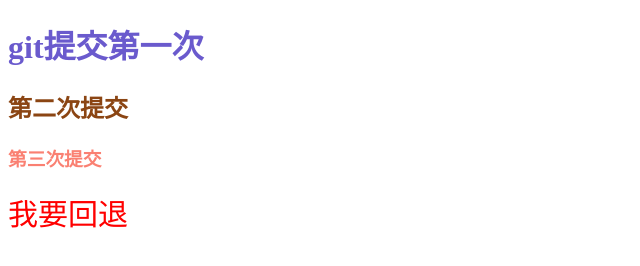
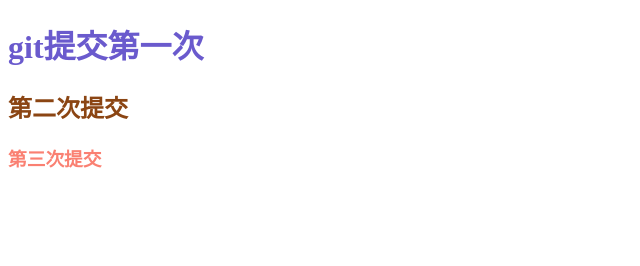
Before and after one commit to Lxiankun/gittest, a plain HTML site: page index.html in a window 1280 px wide. Shown: the whole page, without its empty margins (0-640 px from the left). Drawn offline with Linux system fonts and the light colour scheme.

```diff
--- a/index.html
+++ b/index.html
@@ -13,7 +13,6 @@
     <h1>git提交第一次</h1>
     <h2>第二次提交</h2>
     <h3>第三次提交</h3>
-    <div>我要回退</div>
 </body>
 
 </html>
```
